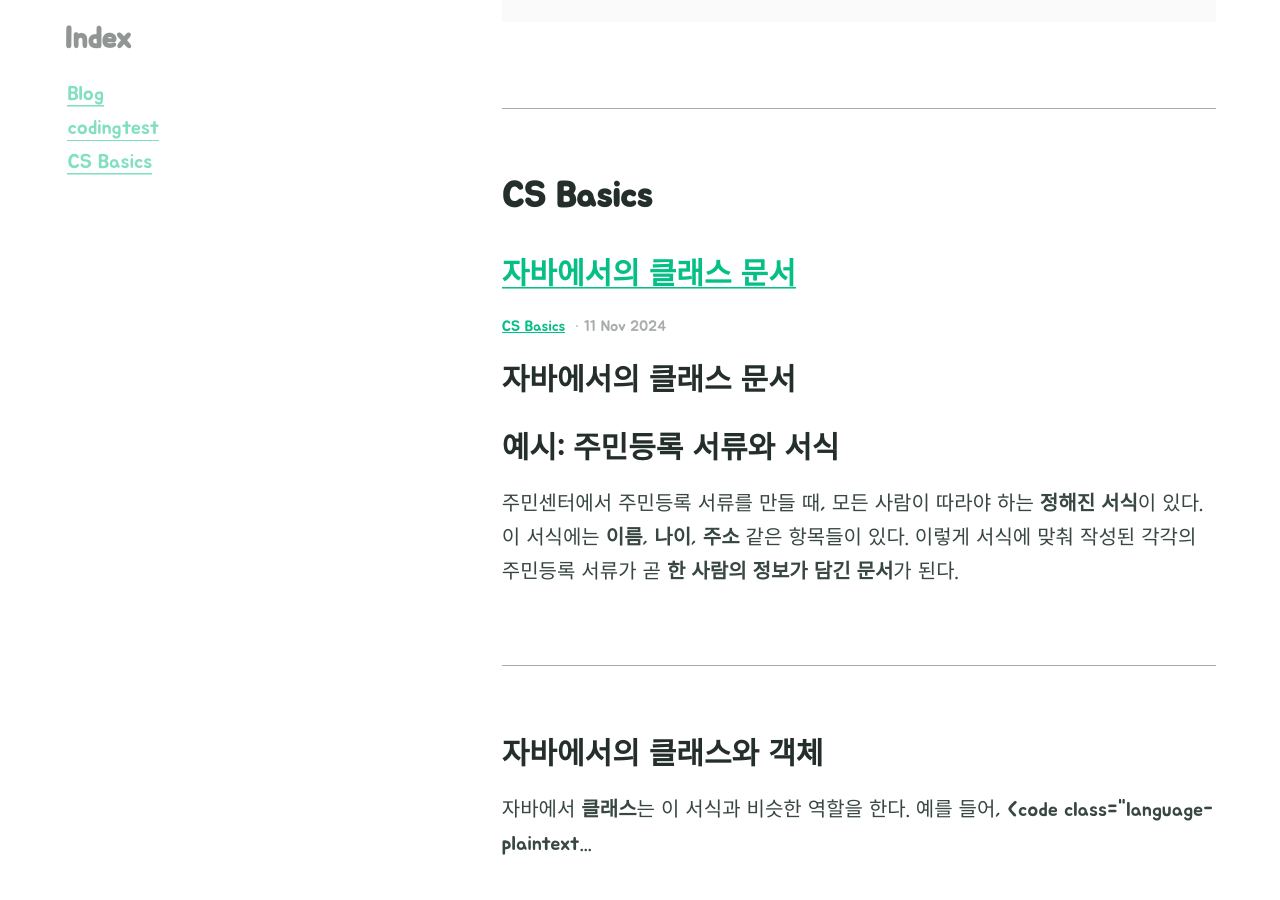
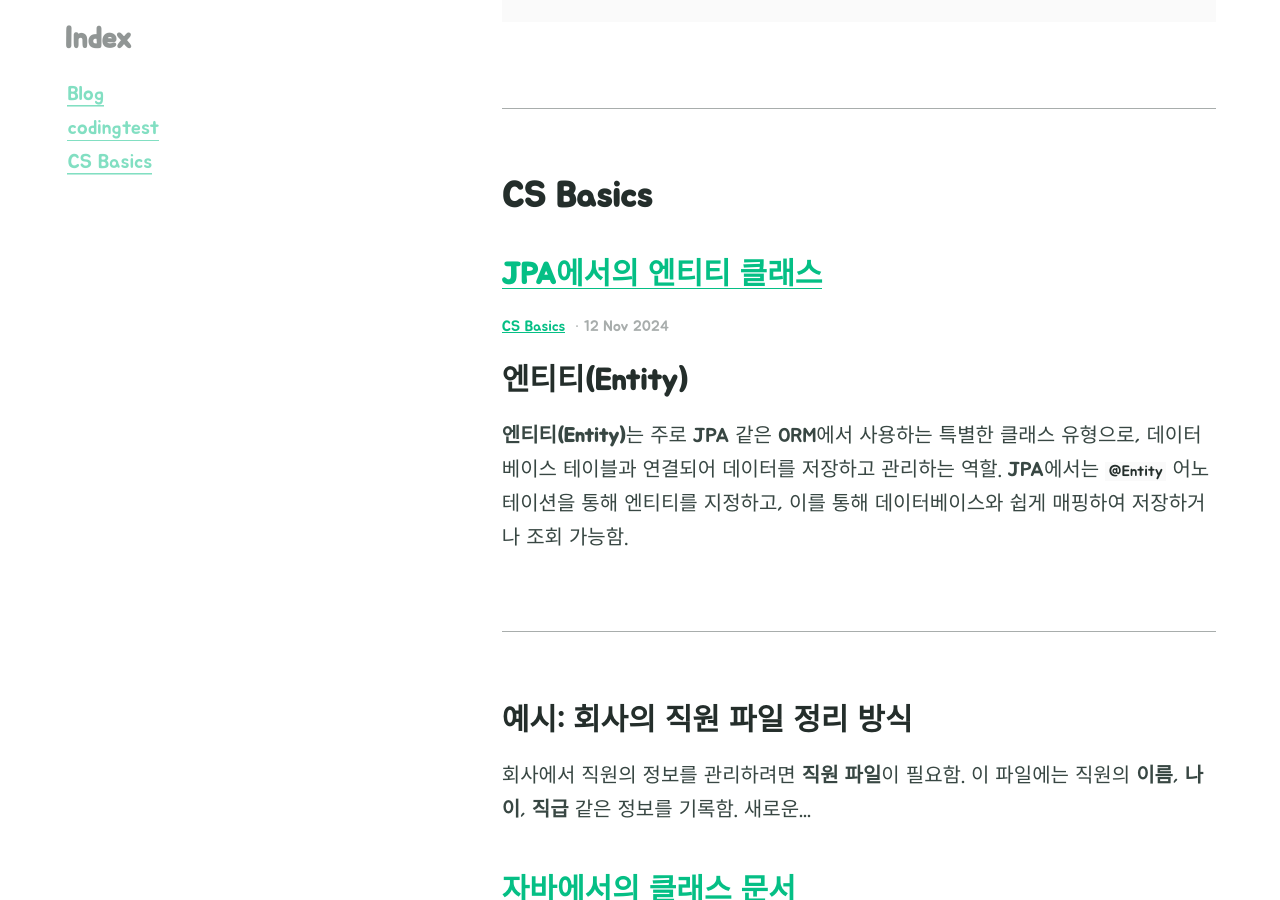
Before and after one commit to tletle7102/tletle7102.github.io, a Jekyll site: the page built from categories.md, in a window 1280 px wide and 900 px high, scrolled down 12443 px. Built offline with Jekyll 4.4.1, drawn with Linux system fonts in a browser that asks for light colours.

Commit message:
blog post upload cs15

````diff
--- a/_posts/2024-11-11-cs-14.md
+++ b/_posts/2024-11-11-cs-14.md
@@ -38,3 +38,5 @@ public class Person {
 ```java
 Person person1 = new Person("홍길동", 30, "서울시 강남구");
 ```
+결론적으로 java언어로 작성된 것을 문서라 하며
+어떤것에 정의를 나타내는 클래스는 java문서안에 포함된다.
--- /dev/null
+++ b/_posts/2024-11-12-cs-15.md
@@ -0,0 +1,59 @@
+---
+title: "JPA에서의 엔티티 클래스"
+categories:
+  - CS Basics
+tags:
+  - CS Basics
+last_modified_at:
+---
+
+### **엔티티(Entity)**
+**엔티티(Entity)**는 주로 JPA 같은 ORM에서 사용하는 특별한 클래스 유형으로, 데이터베이스 테이블과 연결되어 데이터를 저장하고 관리하는 역할. JPA에서는 `@Entity` 어노테이션을 통해 엔티티를 지정하고, 이를 통해 데이터베이스와 쉽게 매핑하여 저장하거나 조회 가능함.
+
+---
+
+
+### 예시: 회사의 직원 파일 정리 방식
+회사에서 직원의 정보를 관리하려면 **직원 파일**이 필요함. 이 파일에는 직원의 **이름**, **나이**, **직급** 같은 정보를 기록함. 새로운 직원이 들어올 때마다, 직원 파일에는 새로운 한 줄의 기록이 추가됨.
+
+
+
+### JPA의 엔티티 클래스와 데이터베이스 테이블의 역할
+JPA에서 **엔티티 클래스**는 이 직원 파일의 **양식**을 미리 만들어 놓는 역할. 예를 들어, `Person`이라는 엔티티 클래스를 만들어서 직원의 **이름**, **나이**, **직급** 등의 정보를 담을 수 있는 구조를 정의함. 데이터베이스에서는 이 `Person` 클래스가 **`persons` 테이블**이라는 형태로 연결되고, 새로운 직원 정보가 추가될 때마다 테이블에 새로운 **행**(row)으로 기록된다.
+
+
+
+### 구체적인 예시
+
+#### 엔티티 클래스 정의
+`Person`이라는 엔티티 클래스를 정의함. 이 클래스는 직원의 **이름**, **나이**, **직급** 같은 정보를 담을 수 있는 구조.
+
+```java
+@Entity
+public class Person {
+    @Id
+    private Long id;        // 직원 번호
+    private String name;     // 이름
+    private int age;         // 나이
+    private String position; // 직급
+}
+```
+### 데이터베이스에 테이블 생성
+JPA는 `Person` 엔티티 클래스를 보고, 데이터베이스에 `persons`라는 테이블을 만든다. 이 `persons` 테이블에는 **name**, **age**, **position** 같은 열(column)이 생기고, 각각의 직원 정보는 테이블의 **한 줄(row)**로 기록된다.
+
+---
+
+### 직원 정보를 추가하는 과정
+회사에 새로운 직원이 들어왔을 때, `Person` 객체를 만들어 데이터베이스에 저장하면, `persons` 테이블에 새로운 줄이 추가된다.
+
+```java
+Person person1 = new Person(1L, "홍길동", 30, "대리");
+Person person2 = new Person(2L, "김철수", 25, "사원");
+```
+
+### 데이터베이스의 최종 모습
+
+| ID  | 이름   | 나이 | 직급 |
+| --- | ------ | ---- | ---- |
+| 1   | 홍길동 | 30   | 대리 |
+| 2   | 김철수 | 25   | 사원 |
````
